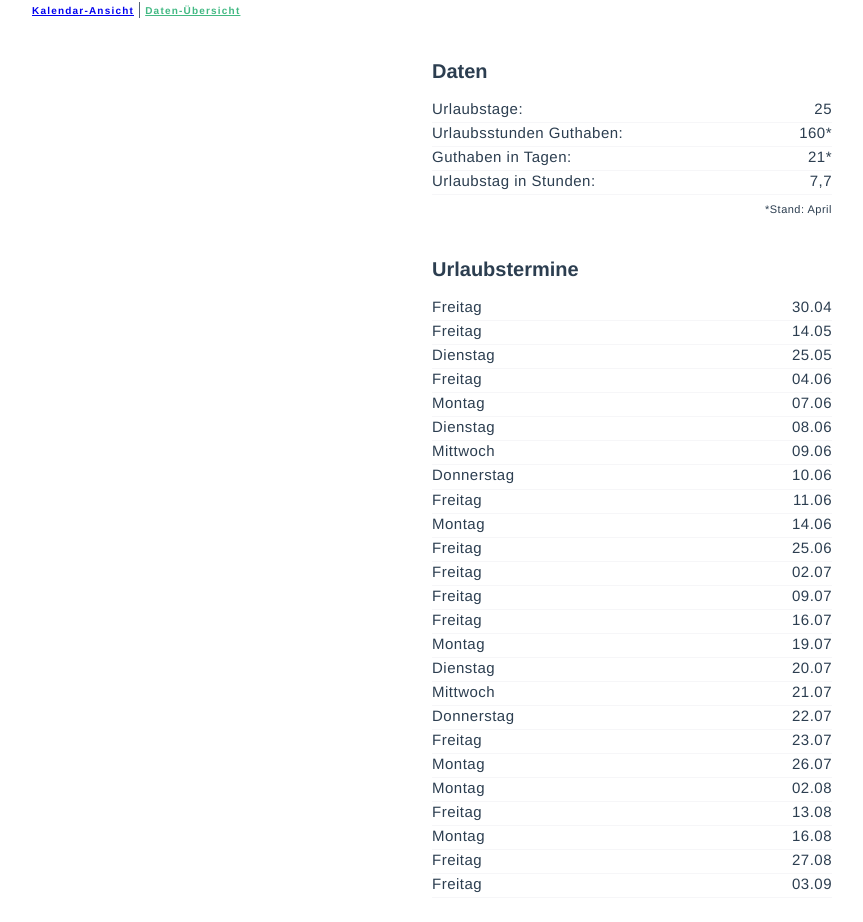
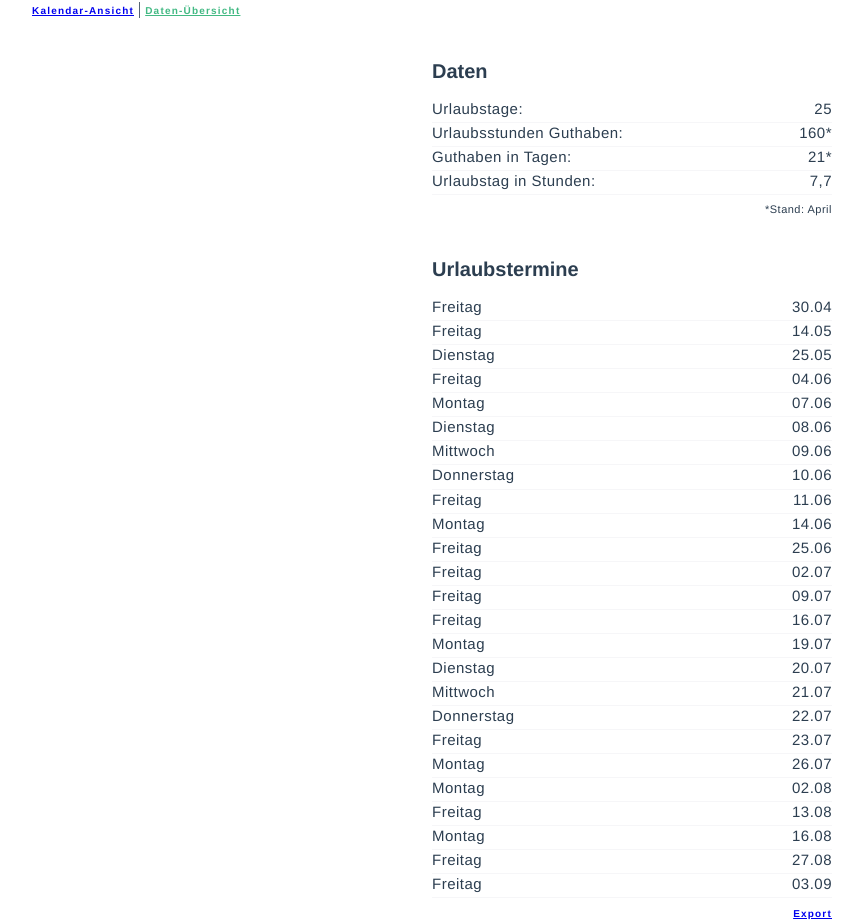
Before and after one commit to URLmacher/vacation, a Vue app: page /stats in a window 1280 px wide. Shown: the whole page, without its empty margins (8-871 px from the left). Before the commit the page ends 898 px from the top, so only its background shows below. Built offline with nearby package versions, Linux system fonts and the light colour scheme.

Commit message:
export link

```diff
--- a/src/data/data.ts
+++ b/src/data/data.ts
@@ -37,3 +37,4 @@ export const vacationDayDates: string[] = [
   `2021-08-27T00:00:00.000Z`,
   `2021-09-03T00:00:00.000Z`,
 ];
+export const exportCalendarLink = `https://calendar.google.com/calendar/u/1?cid=cGdjZzVudTRqbWw0aHI2amtybmJkb3BrajRAZ3JvdXAuY2FsZW5kYXIuZ29vZ2xlLmNvbQ`;
--- a/src/views/Stats.vue
+++ b/src/views/Stats.vue
@@ -30,6 +30,10 @@
         <p>{{getFormattedVacationDayName(vacationDayDate)}}</p>
         <p>{{getFormattedVacationDayDate(vacationDayDate)}}</p>
       </li>
+      <a
+        class="stats__list-sub"
+        :href="exportCalendarLink"
+      >Export</a>
     </ul>
   </div>
 </template>
@@ -40,7 +44,8 @@ import {
   vacationDayDates,
   accumulatedVacationHours,
   vacationDayInHours,
-  lastUpdatedDate
+  lastUpdatedDate,
+  exportCalendarLink
 } from '@/data/data';
 import { DateHelper } from '@/helpers/DateHelper';
 
@@ -72,7 +77,8 @@ export default defineComponent({
       vacationDayInHoursFormatted,
       timeOfLastUpdate,
       getFormattedVacationDayName,
-      getFormattedVacationDayDate
+      getFormattedVacationDayDate,
+      exportCalendarLink
     };
   }
 });
```
